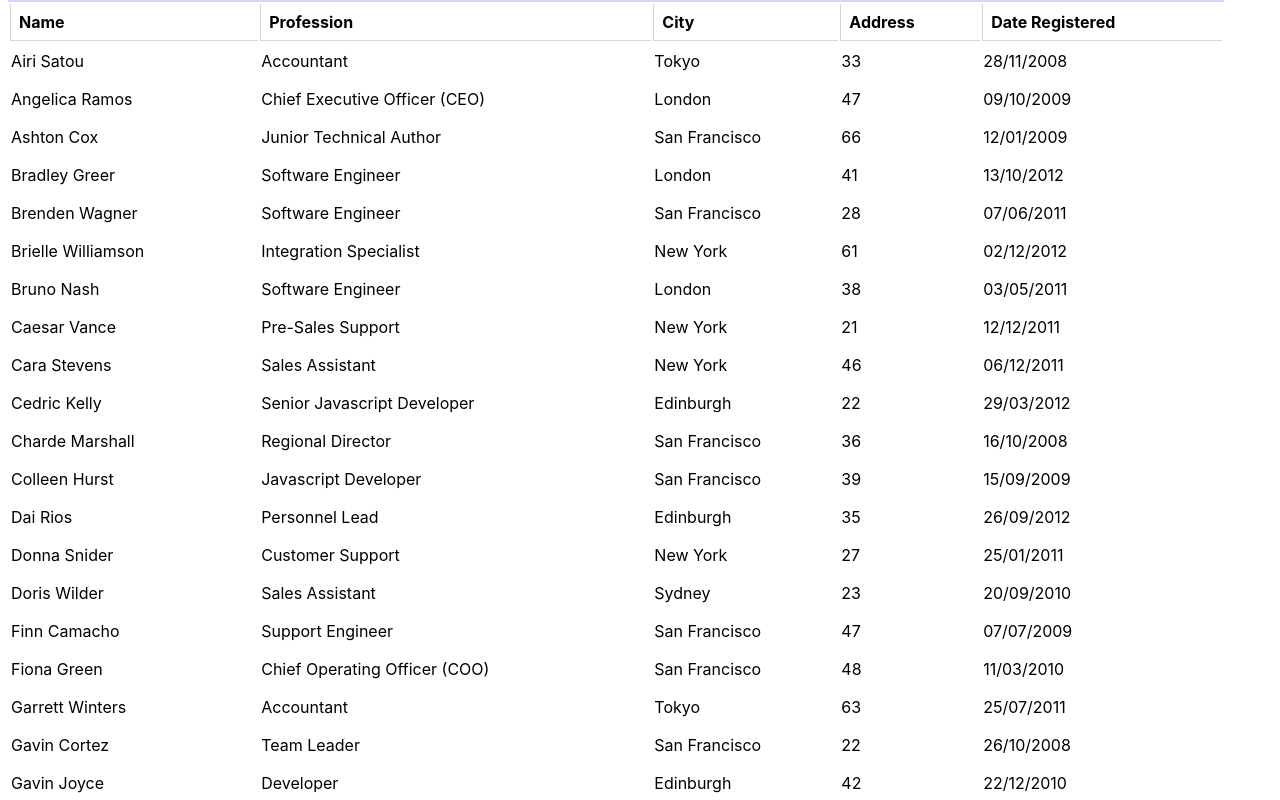
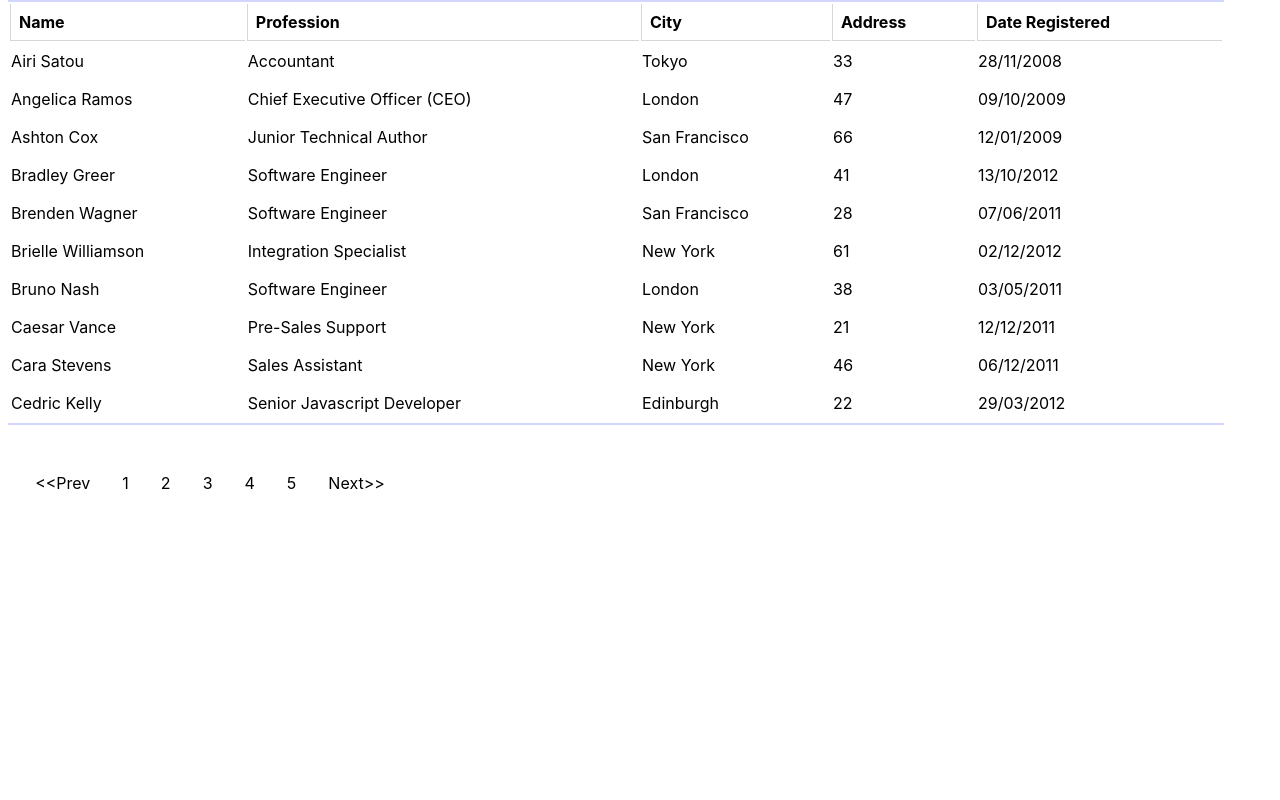
Before and after one commit to brianphil/react-responsive-table, a React (Create React App) app: page / in a window 1280 px wide. Shown: the top 800 px of the page. Built offline with nearby package versions, Linux system fonts and the light colour scheme.

Commit message:
added pagination

```diff
--- a/src/App.js
+++ b/src/App.js
@@ -1,24 +1,22 @@
 import React, { useState, useLayoutEffect } from "react";
 import Table from "./components/Table";
 import { data } from "./components/dataset";
+import Pagination from "./components/Pagination";
 
 function App() {
   const [vw, setVW] = useState(
     Math.max(document.documentElement.clientWidth || 0, window.innerWidth || 0)
   );
-  let columnNumber=3;
+  let columnNumber = 3;
   let responsive = true;
   if (vw <= 640) {
     columnNumber = 2;
     responsive = true;
-
   } else if (vw > 640 && vw <= 1007) {
     columnNumber = 4;
     responsive = true;
-
   } else {
     responsive = false;
-
   }
   useLayoutEffect(() => {
     const getWidth = (e) => {
@@ -26,25 +24,39 @@ function App() {
     };
     window.addEventListener("resize", getWidth);
 
-    // console.log("Window width: ", vw);
     return () => {
       window.removeEventListener("resize", getWidth);
     };
-  },[vw, setVW]);
-  // const vh = Math.max(document.documentElement.clientHeight || 0, window.innerHeight || 0)
+  }, [vw, setVW]);
 
-  // Small (smaller than 640px)
-  // Medium (641px to 1007px)
-  // Large (1008px and larger)
   const columns = ["Name", "Profession", "City", "Address", "Date Registered"];
 
+  const [currentPage, setcurrentPage] = useState(1);
+  const [dataPerPage, setdataPerPage] = useState(10);
+
+  const indexOfLastPage = currentPage * dataPerPage;
+  const indexOfFirstPage = indexOfLastPage - dataPerPage;
+  const curreData = data.slice(indexOfFirstPage, indexOfLastPage);
+
+  const selectedPage = (page) => {
+    setcurrentPage(page);
+  };
   return (
-    <Table
-      data={data}
-      columns={columns}
-      responsiveTable={responsive}
-      columnNumber={columnNumber}
-    />
+    <>
+      <Table
+        data={curreData}
+        columns={columns}
+        responsiveTable={responsive}
+        columnNumber={columnNumber}
+      />
+      <Pagination
+        dataPerPage={dataPerPage}
+        totalData={data.length}
+        selectedPage={selectedPage}
+        setcurrentPage={setcurrentPage}
+        currentPage={currentPage}
+      />
+    </>
   );
 }
 
--- /dev/null
+++ b/src/components/Pagination.jsx
@@ -0,0 +1,53 @@
+import React from "react";
+
+const Pagination = ({
+  dataPerPage,
+  totalData,
+  selectedPage,
+  setcurrentPage,
+  currentPage,
+}) => {
+  const pageNumbers = [];
+  for (let i = 1; i <= Math.ceil(totalData / dataPerPage); i++) {
+    pageNumbers.push(i);
+  }
+
+  const navigatePage = (param) => {
+    switch (param) {
+      case 1: {
+        if (currentPage === 1) return;
+        else setcurrentPage((prev) => prev - 1);
+      }
+      case 2: {
+        if (currentPage === pageNumbers.length) return;
+        else {
+          setcurrentPage((prev) => prev + 1);
+        }
+      }
+    }
+  };
+
+  return (
+    <ul className="pagination">
+      <li onClick={() => navigatePage(1)} className="pagination">
+        {"<<Prev"}
+      </li>
+      {pageNumbers.map((page) => {
+        return (
+          <li
+            onClick={() => selectedPage(page)}
+            key={page}
+            className="pagination"
+          >
+            {page}
+          </li>
+        );
+      })}
+      <li onClick={()=>navigatePage(2)} className="pagination">
+        {"Next>>"}
+      </li>
+    </ul>
+  );
+};
+
+export default Pagination;
--- a/src/index.css
+++ b/src/index.css
@@ -78,3 +78,21 @@ tr.data-line{
   border: none;
   border-bottom:rgb(34, 51, 255, 0.2);
 }
+
+ul.pagination{
+  list-style: none;
+  margin-left: 0.2em;
+  padding: 1em;
+  text-align: center;
+  display: flex;
+  flex-flow: row;
+
+}
+li.pagination{
+ cursor: pointer;
+ padding: 1em;
+}
+li.pagination:hover{
+background-color: aquamarine;
+
+}
```
